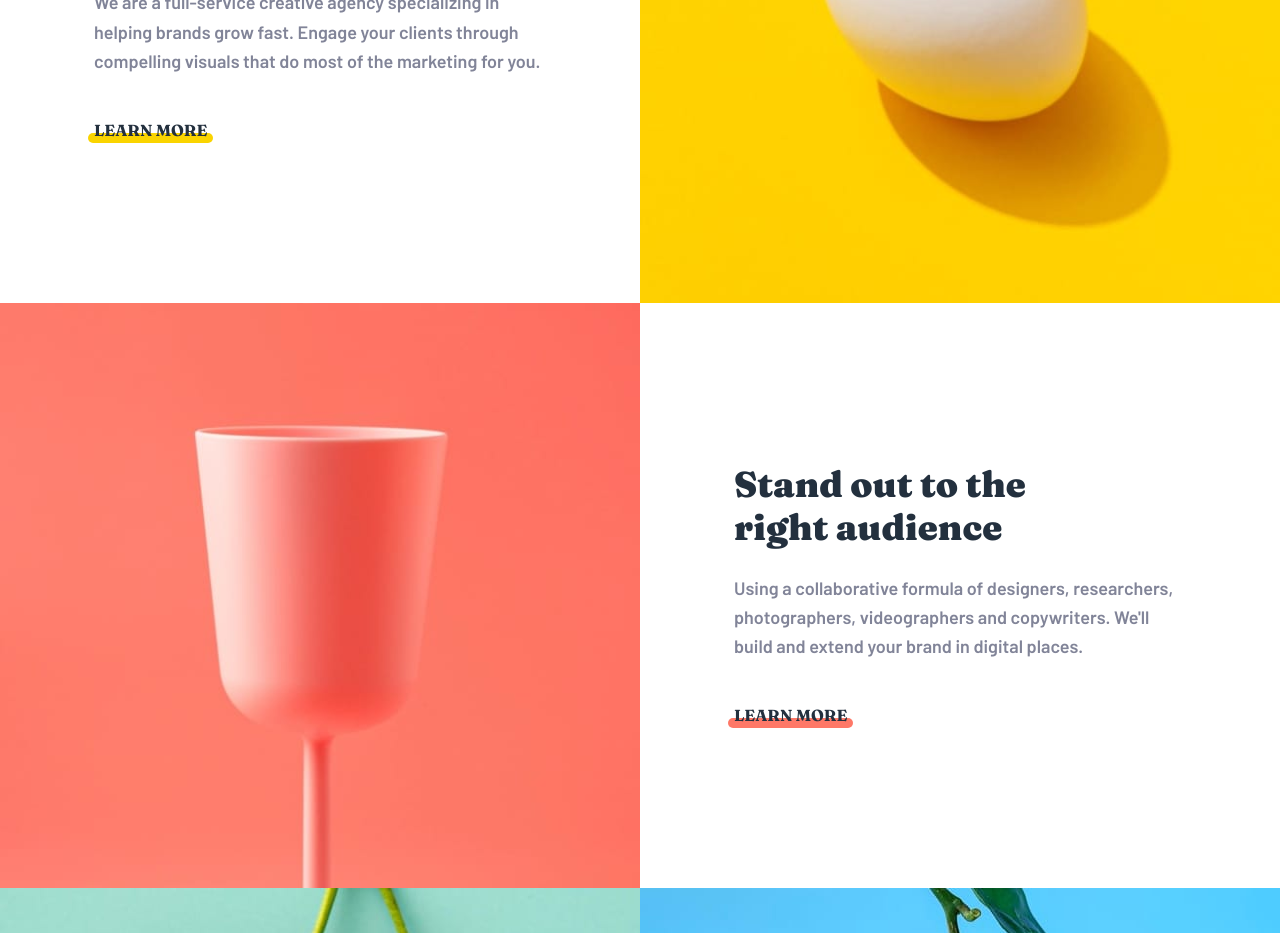
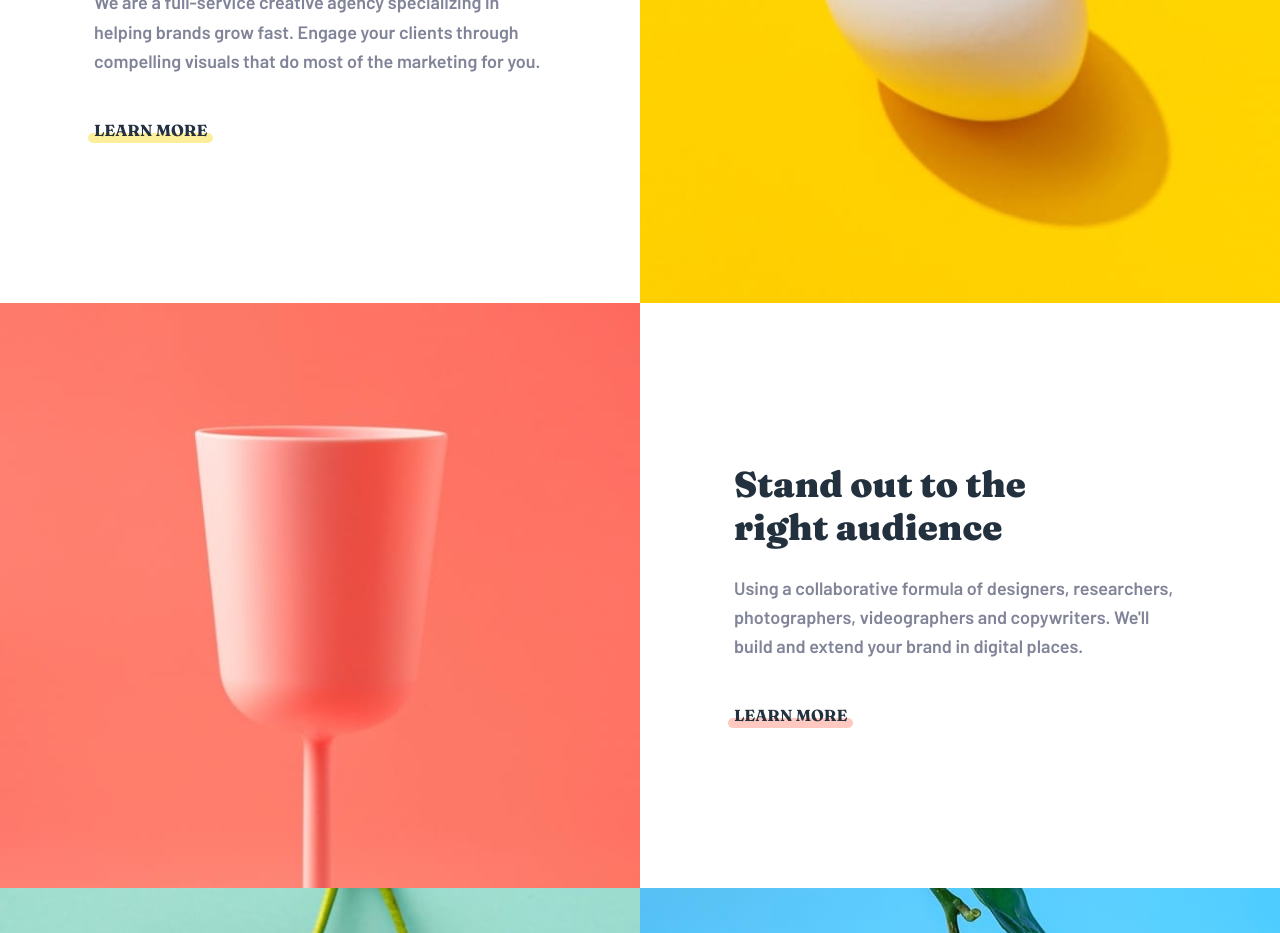
Before and after one commit to 0xShynn/frontendmentor-sunnyside-landing-page-challenge, a React (Create React App) app: page / in a window 1280 px wide. Shown: the part 1160-2093 px from the top of the page. Built offline with nearby package versions, Linux system fonts and the light colour scheme.

Commit message:
fixed: panel links opacity

```diff
--- a/src/components/Panel.jsx
+++ b/src/components/Panel.jsx
@@ -51,8 +51,10 @@ const Panel = ({ title, description, url, urlColor }) => {
           <Box
             sx={{
               '.url:hover &': {
-                opacity: '.4',
+                bg: urlColor,
+                opacity: '1',
               },
+              opacity: '.4',
             }}
             w="110%"
             h="10px"
```
